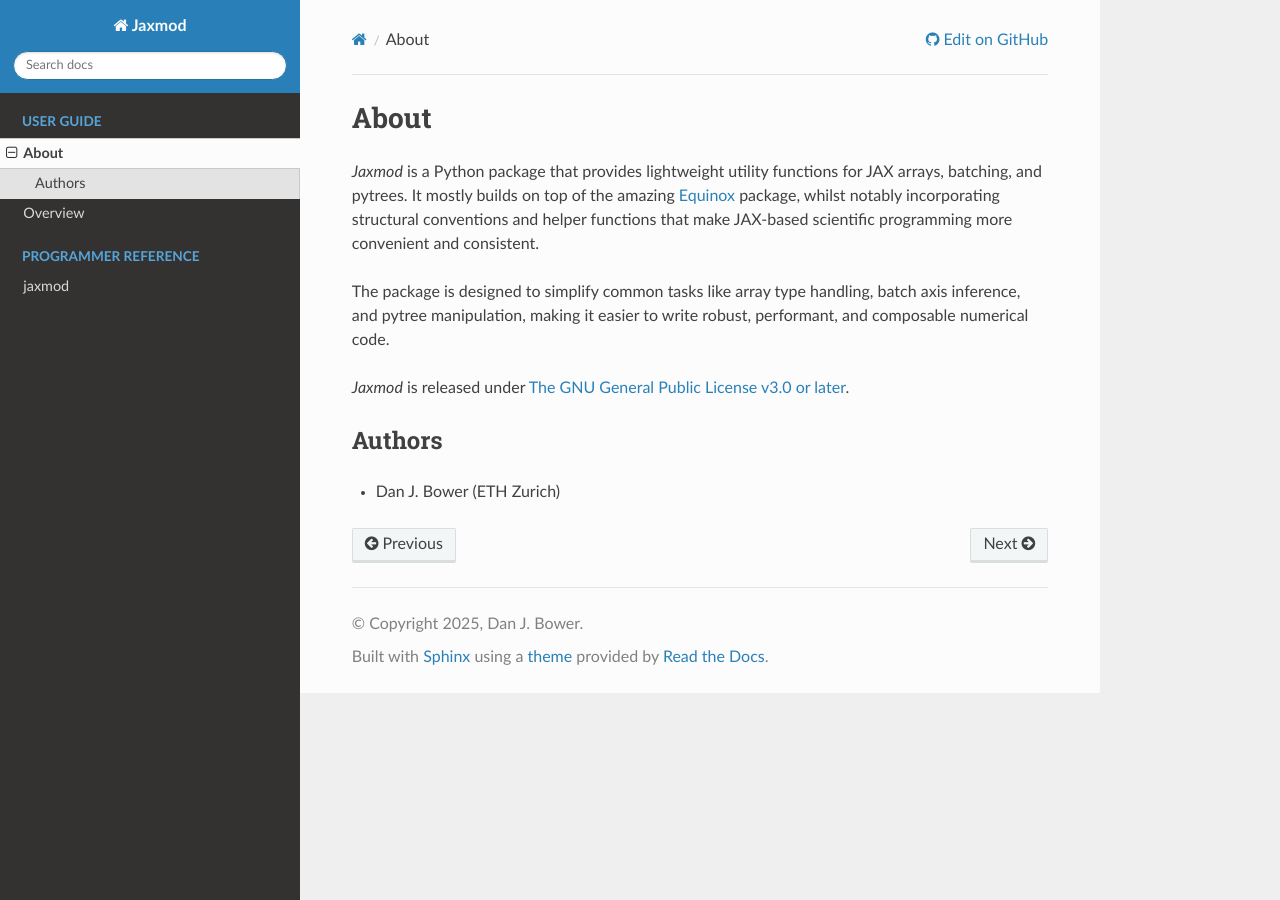
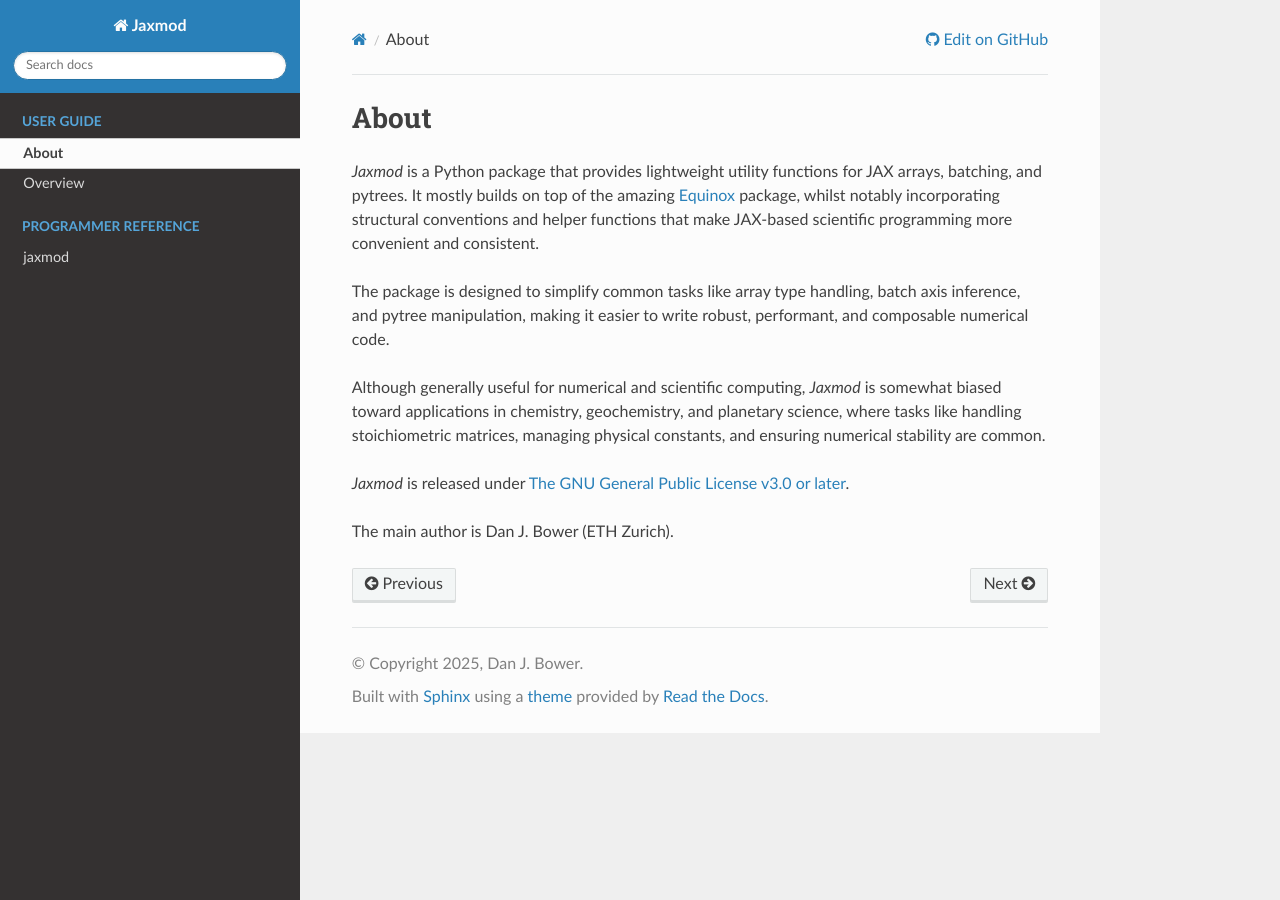
Before and after one commit to ExPlanetology/jaxmod, a Sphinx documentation site: the page built from docs/about.rst, in a window 1280 px wide. Built offline with Sphinx 7.4.7 and the Read the Docs theme 3.1.0, drawn with Linux system fonts in a browser that asks for light colours.

Commit message:
docs: updates

```diff
--- a/docs/about.rst
+++ b/docs/about.rst
@@ -5,9 +5,8 @@ About
 
 The package is designed to simplify common tasks like array type handling, batch axis inference, and pytree manipulation, making it easier to write robust, performant, and composable numerical code.
 
+Although generally useful for numerical and scientific computing, *Jaxmod* is somewhat biased toward applications in chemistry, geochemistry, and planetary science, where tasks like handling stoichiometric matrices, managing physical constants, and ensuring numerical stability are common.
+
 *Jaxmod* is released under `The GNU General Public License v3.0 or later <https://www.gnu.org/licenses/gpl-3.0.en.html>`_.
 
-Authors
--------
-
-* Dan J. Bower (ETH Zurich)
+The main author is Dan J. Bower (ETH Zurich).
--- a/docs/index.rst
+++ b/docs/index.rst
@@ -1,7 +1,7 @@
 Jaxmod Documentation
 ####################
 
-| Lead author: Dan J. Bower
+| Author: Dan J. Bower
 | Institute of Geochemistry and Petrology
 | Department of Earth and Planetary Sciences
 | ETH Zurich, Switzerland
--- a/docs/overview.rst
+++ b/docs/overview.rst
@@ -1,8 +1,5 @@
 Overview
 ========
-
-Conventions
------------
 
 Whilst `Equinox <https://docs.kidger.site/equinox/>`_ and `JAX <https://docs.jax.dev/en/latest/>`_ provide great flexibility for building software, establishing a few conventions can help reduce boilerplate, ensure consistent behaviour, and make scientific computing code more robust. For example:
 
```
Also changed, not shown: README.md (+2 -0 lines).
